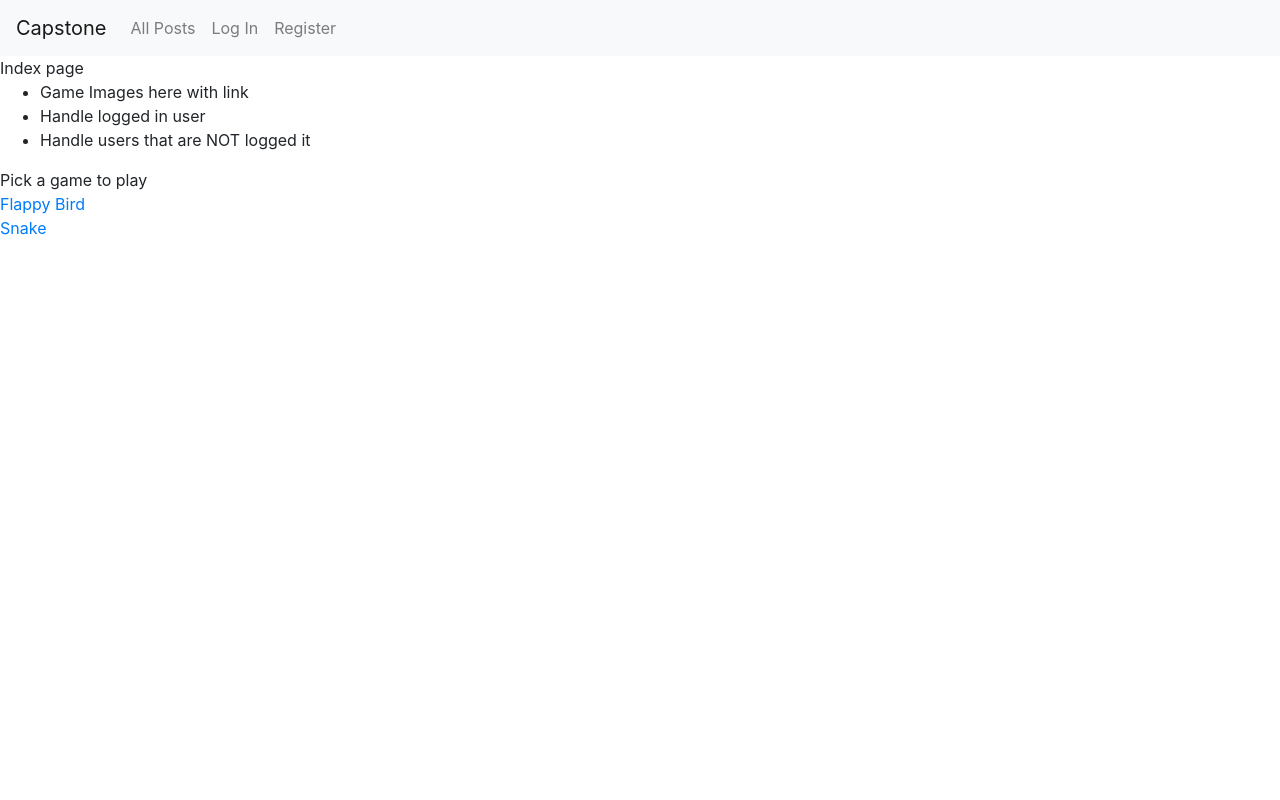
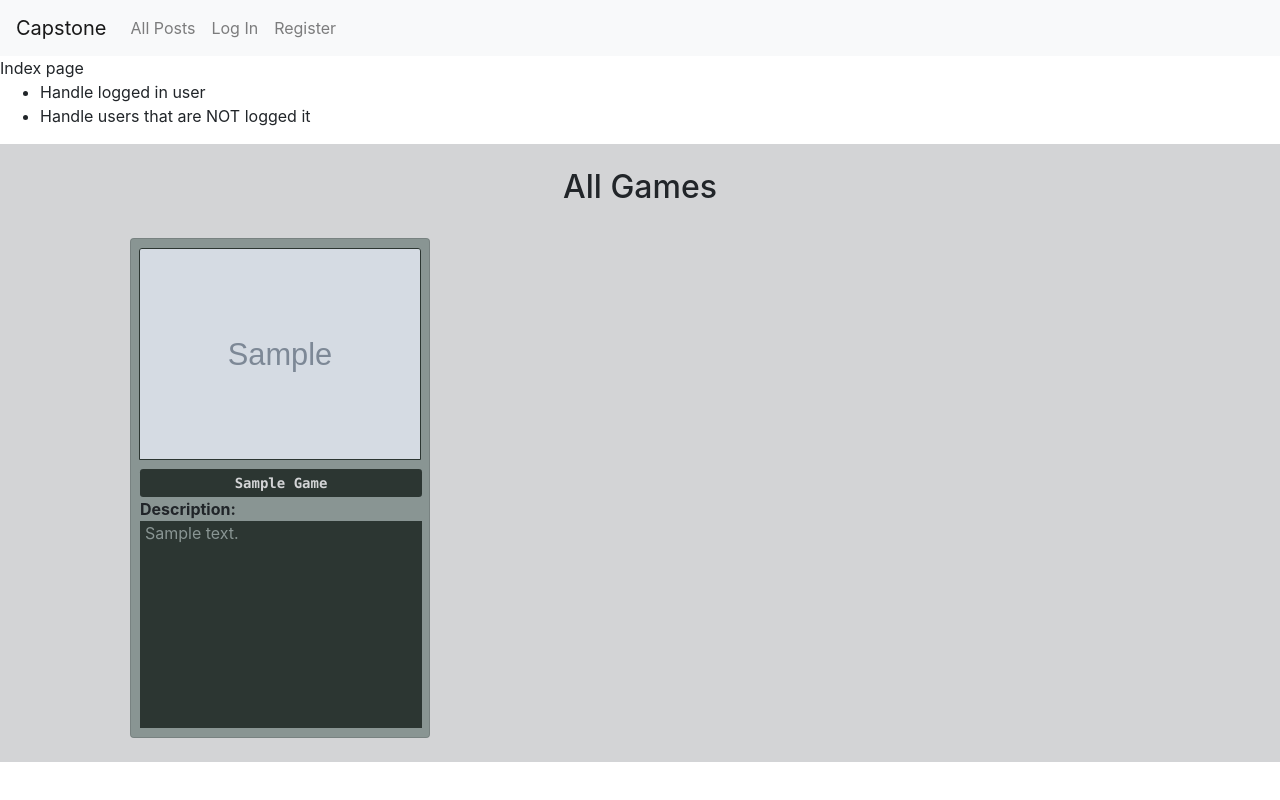
Before and after one commit to boshhy/Capstone, a Django app: page / in a window 1280 px wide. Run offline with Django 3.2, Linux system fonts and the light colour scheme; tables that the repository leaves empty hold one stand-in row (values such as "Sample post"); grey boxes marked "Sample" are stand-in pictures; some libraries are stand-ins or nearby versions.

Commit message:
Added game image with link to game on index page

```diff
--- a/capstone/models.py
+++ b/capstone/models.py
@@ -8,7 +8,9 @@ class User(AbstractUser):
 
 class Game(models.Model):
     title = models.CharField(max_length=64, blank=False)
+    name = models.CharField(max_length=64, blank=False)
     description = models.TextField(blank=False)
+    imageURL = models.CharField(max_length=1024, blank=True)
 
     def __str__(self):
         return f"{self.title}"
--- a/capstone/static/capstone/capstone.js
+++ b/capstone/static/capstone/capstone.js
@@ -315,6 +315,7 @@ function snake() {
             clearInterval(game);
             go_fetch(score, "snake");
             running = false;
+            return;
         }
 
 
@@ -327,18 +328,4 @@ function snake() {
     }
 
     let game = setInterval(draw, 128);
-
-
-
-
-    console.log("you are now running snake");
-    fetch('/score', {
-        method: 'POST',
-        body: JSON.stringify({
-            'points': 2,
-            'game': 'snake',
-        })
-    })
-        .then(result => result.json())
-        .then(console.log('we have saved a score for snake'))
 }
--- a/capstone/static/capstone/styles.css
+++ b/capstone/static/capstone/styles.css
@@ -7,3 +7,12 @@
     float: left;
     margin: 10px;
 }
+
+.single_game_image {
+    width: 94%;
+    margin-left: auto;
+    margin-right: auto;
+    margin-top: 9px;
+    margin-bottom: 9px;
+    display: block;
+}
--- a/capstone/templates/capstone/index.html
+++ b/capstone/templates/capstone/index.html
@@ -3,14 +3,51 @@
 {% block body %}
     Index page
     <ul>
-        <li>Game Images here with link</li>
         <li>Handle logged in user</li>
         <li>Handle users that are NOT logged it</li>
     </ul>
+
+    <div class="center" style="background-color: #d3d4d6;"> <br>
+        <h2 style="text-align: center;">All Games</h2>
+        <br>
+        <div class="container-fluid">
+            <div class="row" style="margin-left: 100px; margin-right: 0px;"">
+                {% for game in all_games %}
+                <div class="center">
+                <div class="col-xl-3 center">
+                    <div class="card center" style="width:300px; height: 500px; background-color: #899593;">
+                            <a href="{% url 'game' game.title %}"><img class="single_game_image card-img-top"  style="max-height: 282px; max-width: 282px; width: auto; height: auto; border: 1px solid #2c3632;" src="{{ game.imageURL }}" alt="No Image"> </a>
+                        <kbd class="center" style="width: 282px; text-align: center; margin-left: 9px; margin-right: 9px; background-color: #2c3632;">
+                            <b style="text-align: center; text-transform: capitalize;"><a href="{% url 'game' game.title %}" style="margin-left: 9px; margin-right: 9px; color: #d3d4d6;"> {{ game.name }} </a></b>
+                        </kbd>
+                            <b style="margin-left: 9px;">Description:</b>
+                            <div style="margin: 9px; margin-top: 0px; background-color:#2c3632; color: #899593; width: 282px; height: 100%; ">
+                                <div style="margin-left: 5px; margin-right: 5px;">
+                                    {{ game.description.capitalize }}
+                                </div>
+                            </div>
+                    </div><br>
+                </div>
+                </div>
+                {% endfor %}
+            </div>
+        </div>
+    </div>
+
+
+
+
+
+
+
+
+
+
+
+
+
+
+    <!-- TODO: change id of title div-->
     <div id="title">
-        Pick a game to play
-        <br>
-        <a href="{% url 'game' 'flappy_bird' %}">Flappy Bird</a><br>
-        <a href="{% url 'game' 'snake' %}">Snake</a>
     </div>
 {% endblock %}
--- a/capstone/views.py
+++ b/capstone/views.py
@@ -9,7 +9,10 @@ import json
 
 
 def index(request):
-    return render(request, "capstone/index.html")
+    all_games = Game.objects.all()
+    return render(request, "capstone/index.html", {
+        "all_games": all_games,
+    })
 
 
 def login_view(request):
@@ -111,7 +114,7 @@ def score(request):
 
         top_scores_for_game = Score.objects.filter(
             game=game).order_by("-points")
-        if top_scores_for_game.count() < 10:
+        if top_scores_for_game.count() < 10 and points != 0:
             score.save()
             return JsonResponse({"outcome": "updated"})
         elif points > top_scores_for_game[9].points:
```
